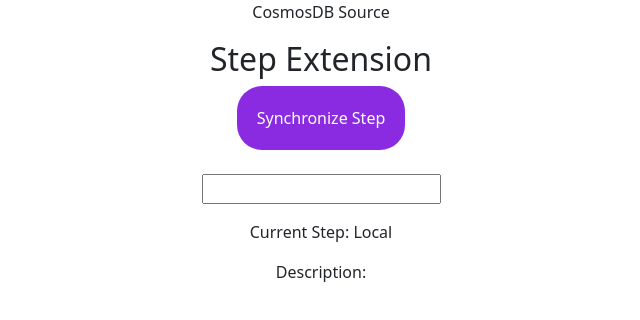
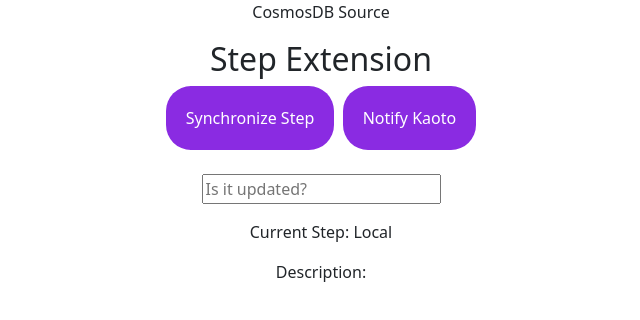
Before and after one commit to kahboom/cosmosdb-source, a React (Create React App) app: page / in a window 1280 px wide. Shown: the top 320 px of the page, without its empty margins (319-959 px from the left). Built offline with nearby package versions, Linux system fonts and the light colour scheme.

Commit message:
update methods and webpack

```diff
--- a/src/CosmosView.tsx
+++ b/src/CosmosView.tsx
@@ -35,13 +35,15 @@
     setDescription(val.target.value);
   };
 
+  const notifyAction = () => {
+    if (notifyKaoto) {
+      notifyKaoto('Hello!', 'This message is from a step extension!')
+    }
+  };
+
   const syncAction = () => {
     console.log('Synchronizing..');
     console.log('step: ', step);
-
-    if (notifyKaoto) {
-      notifyKaoto('Hello!', 'This message is from a step extension!')
-    }
 
     if (step) {
       setLocalStep(step);
@@ -57,13 +59,20 @@
         style={buttonStyling}
         onClick={syncAction}>
         Synchronize Step
+      </button>&nbsp;&nbsp;
+      <button
+        style={buttonStyling}
+        onClick={notifyAction}>
+        Notify Kaoto
       </button>
       <br/><br/>
       <p>
         <input
-          type={'text'}
           onChange={handleTyping}
-          defaultValue={description}/>
+          name={'description'}
+          placeholder={'Is it updated?'}
+          // defaultValue={description}
+        />
       </p>
       <p>Current
         Step: {localStep?.name}</p>
--- a/webpack.config.js
+++ b/webpack.config.js
@@ -22,9 +22,9 @@
   output: {
     publicPath: 'auto',
   },
-  // optimization: {
-  //   splitChunks: false
-  // },
+  optimization: {
+    splitChunks: false
+  },
   resolve: {
     extensions: ['.ts', '.tsx', '.js'],
   },
@@ -63,9 +63,9 @@
       exposes: {
         './CosmosView': './src/CosmosView',
       },
-      // remotes: {
-      //   kaoto: 'kaoto@http://localhost:1337/remoteEntry.js',
-      // },
+      remotes: {
+        kaoto: 'kaoto@http://localhost:1337/remoteEntry.js',
+      },
       shared: {
         ...deps,
         'react': {
```
